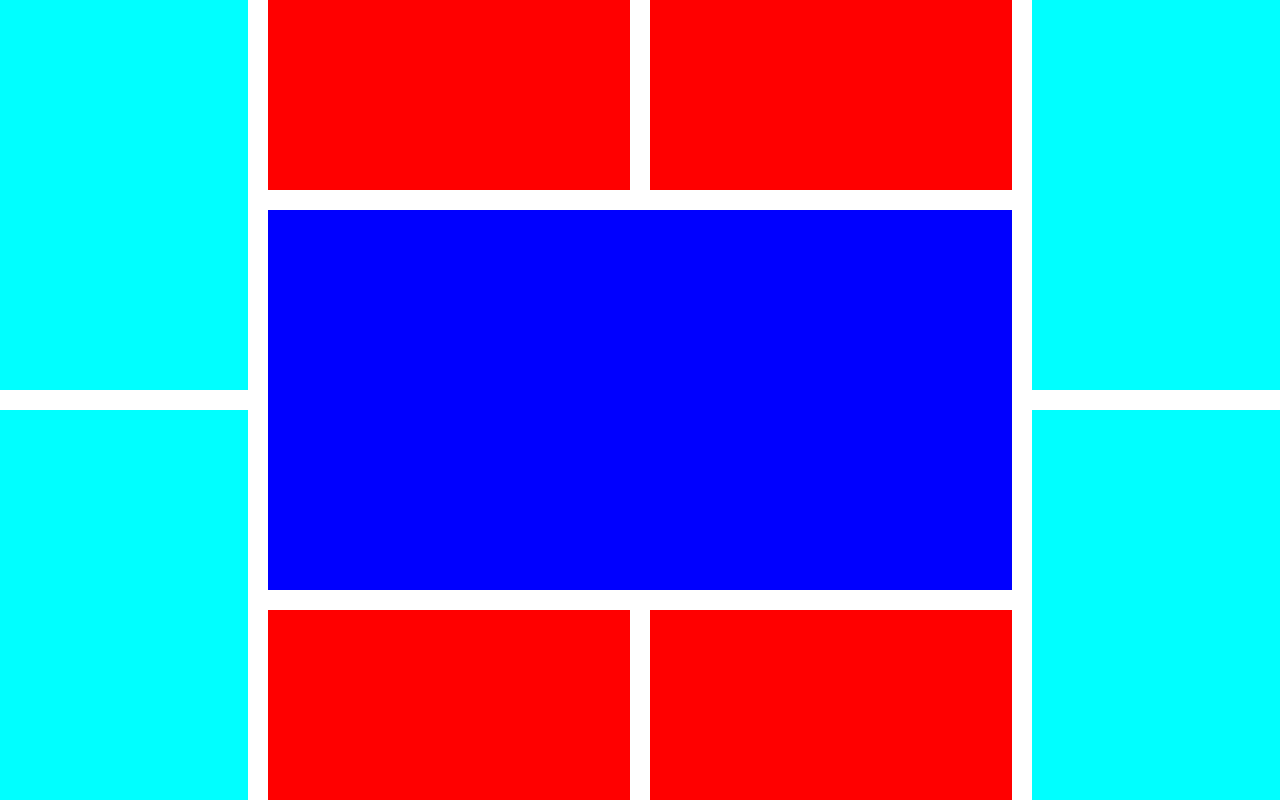
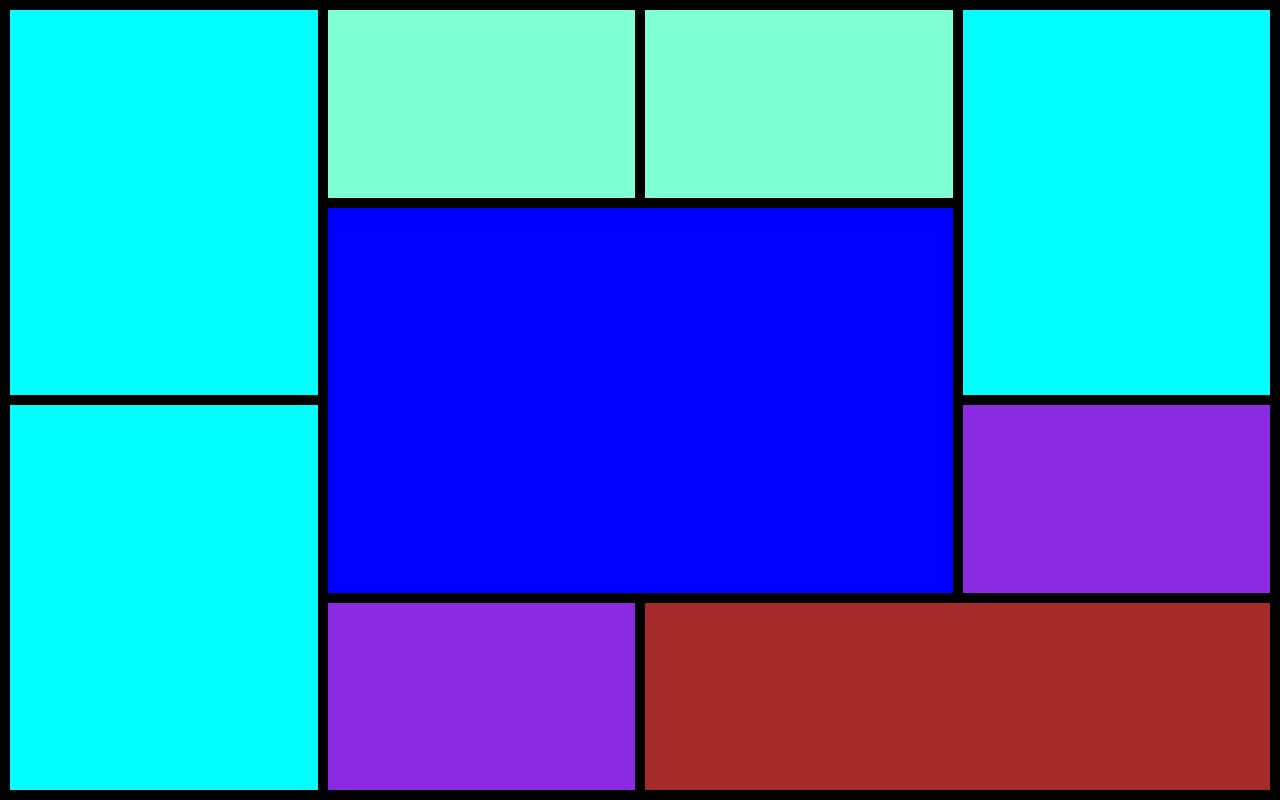
Before and after one commit to Web-KnIts/Layout, a plain HTML site: page index.html in a window 1280 px wide. Drawn offline with Linux system fonts and the light colour scheme.

Commit message:
Table,Flex,Grid Layout

```diff
--- a/flex.css
+++ b/flex.css
@@ -1,5 +1,5 @@
 :root{
-    --col_width:20%;
+    --col_width:20vw;
     --col_height:100vh;
 }
 
@@ -23,33 +23,54 @@
     gap:20px;
     height: var(--col_height);
 }
+
 #col_2
 {
     display: flex;
-    width:calc(var(--col_width)*3);
+    height: var(--col_height);
+    width: calc(var(--col_width)*4);
     flex-direction: column;
-    gap:20px;
-    height: var(--col_height);
+    gap: 20px;
 }
-#col_3{
+
+
+#row_1{
+    width: 100%;
+    height:calc(var(--col_height)*3/4);
     display: flex;
-    width: var(--col_width);
+    gap: 20px;
+}
+
+#row_2
+{
+    width: 100%;
+    height: calc(var(--col_height)/4);
+    display: flex;
+    gap: 20px;
+}
+
+#sub_col_1{
+    width: calc(100% - var(--col_width));
+    height: 100%;
+    display: flex;
     flex-direction: column;
-    gap:20px;
-    height: var(--col_height);
+    gap: 20px;
 }
-#row_1,#row_3{
-    height: calc(var(--col_height)/4);
+#sub_row_1{
     width: 100%;
     display: flex;
     gap: 20px;
 }
-#row_2
-{
-    height: calc(var(--col_height)/2);
-    width: 100%;
-    background-color: blue;
+
+#sub_col_2{
+    width: calc(var(--col_width));
+    height: 100%;
+    background-color: aliceblue;
+    display: flex;
+    flex-direction: column;
+    gap: 20px;
 }
+
 .item_1{
     width: 100%;
     background-color: aqua;
@@ -57,6 +78,29 @@
 }
 .item_2{
     width: 50%;
-    background-color: red;
+    height: 25vh;
+    background-color: brown;
+}
+.item_3{
+    width: 100%;
     height: 100%;
+    background-color: cadetblue;
 }
+
+.item_4{
+    width: 100%;
+    height:calc(var(--col_height)/4) ;
+    background-color: green;
+}
+
+.item_5{
+    width: 25vw;
+    height: 100%;
+    background-color: blue;
+}
+
+.item_6{
+    width: 100%;
+    height: 100%;
+    background-color: burlywood;
+}
--- a/grid.css
+++ b/grid.css
@@ -59,12 +59,12 @@
 #_8{
     background-color: red !important;
     grid-row: 7/9;
-    grid-column: 5/7
+    grid-column: 5/9;
 }
 
 #_9
 {
     background-color: aqua !important;
-    grid-row: 5/9;
+    grid-row: 5/7;
     grid-column:7/9 ;
 }
--- a/index.html
+++ b/index.html
@@ -5,7 +5,7 @@
     <meta name="viewport" content="width=\, initial-scale=1.0">
     <title>Document</title>
     <!-- <link rel="stylesheet" href="./grid.css"> -->
-     <link rel="stylesheet" href="./flex.css">
+     <link rel="stylesheet" href="./table.css">
 </head>
 <body>
     <!-- <div id="grid">
@@ -19,28 +19,49 @@
         <div id="_8"></div>
         <div id="_9"></div>
     </div> -->
-    <div id="flex">
+    <!-- <div id="flex">
         <div id="col_1">
             <div class="item_1"></div>
             <div class="item_1"></div>
         </div>
         <div id="col_2">
             <div id="row_1">
-                <div class="item_2"></div>
-                <div class="item_2"></div>
+                <div id="sub_col_1">
+                    <div id="sub_row_1">
+                    <div class="item_2"></div>
+                    <div class="item_2"></div>
+                    </div>
+                    <div class="item_3"></div>
+                </div>
+                <div id="sub_col_2">
+                    <div class="item_1"></div>
+                    <div class="item_4"></div>
+                </div>
             </div>
             <div id="row_2">
-
-            </div>
-            <div id="row_3">
-                <div class="item_2"></div>
-                <div class="item_2"></div>
+               <div class="item_5"></div>
+               <div class="item_6"></div>
             </div>
         </div>
-        <div id="col_3">
-            <div class="item_1"></div>
-            <div class="item_1"></div>
-        </div>
-    </div>
+    </div> -->
+    <table id="table">
+        <tr id="row_1">
+            <th rowspan="2"><div class="item_1"></div></th>
+            <th colspan="2"><div class="item_2"></div></th>
+            <th colspan="2"><div class="item_2"></div></th>
+            <th rowspan="2"><div class="item_1"></div></th>
+        </tr>
+        <tr id="row_2">
+            <th rowspan="2" colspan="4" class="col_2"><div class="item_3"></div></th>
+        </tr>
+        <tr id="row_3">
+            <th rowspan="2"><div class="item_1"></div></th>
+            <th class="col_2"><div class="item_4"></div></th>
+        </tr>
+        <tr id="row_4">
+            <th colspan="2"><div class="item_4"></div></th>
+            <th colspan="3"><div class="item_5"></div></th>
+        </tr>
+    </table>
 </body>
 </html>
--- /dev/null
+++ b/table.css
@@ -0,0 +1,47 @@
+*{
+    margin: 0;padding: 0;
+}
+
+table{
+    width: 100vw;
+    height: 100vh;
+    background-color: black;
+    border-spacing: 10px;
+}
+
+tr{
+    width: 100%;
+    margin: 20px 0px;
+    height: 25%;
+}
+th{
+    height: 25%;
+    width: calc(100% / 6);
+}
+.item_1{
+    width: 100%;
+    height:100%;
+    background-color: aqua;
+}
+.item_2{
+    width: 100%;
+    height:100%;
+
+    background-color: aquamarine;
+}
+.item_3{
+    width: 100%;
+    height: 100%;
+    background-color: blue
+}
+.item_4
+{
+    width: 100%;
+    height: 100%;
+    background-color: blueviolet
+}
+.item_5{
+    width: 100%;
+    height: 100%;
+    background-color: brown;
+}
```
